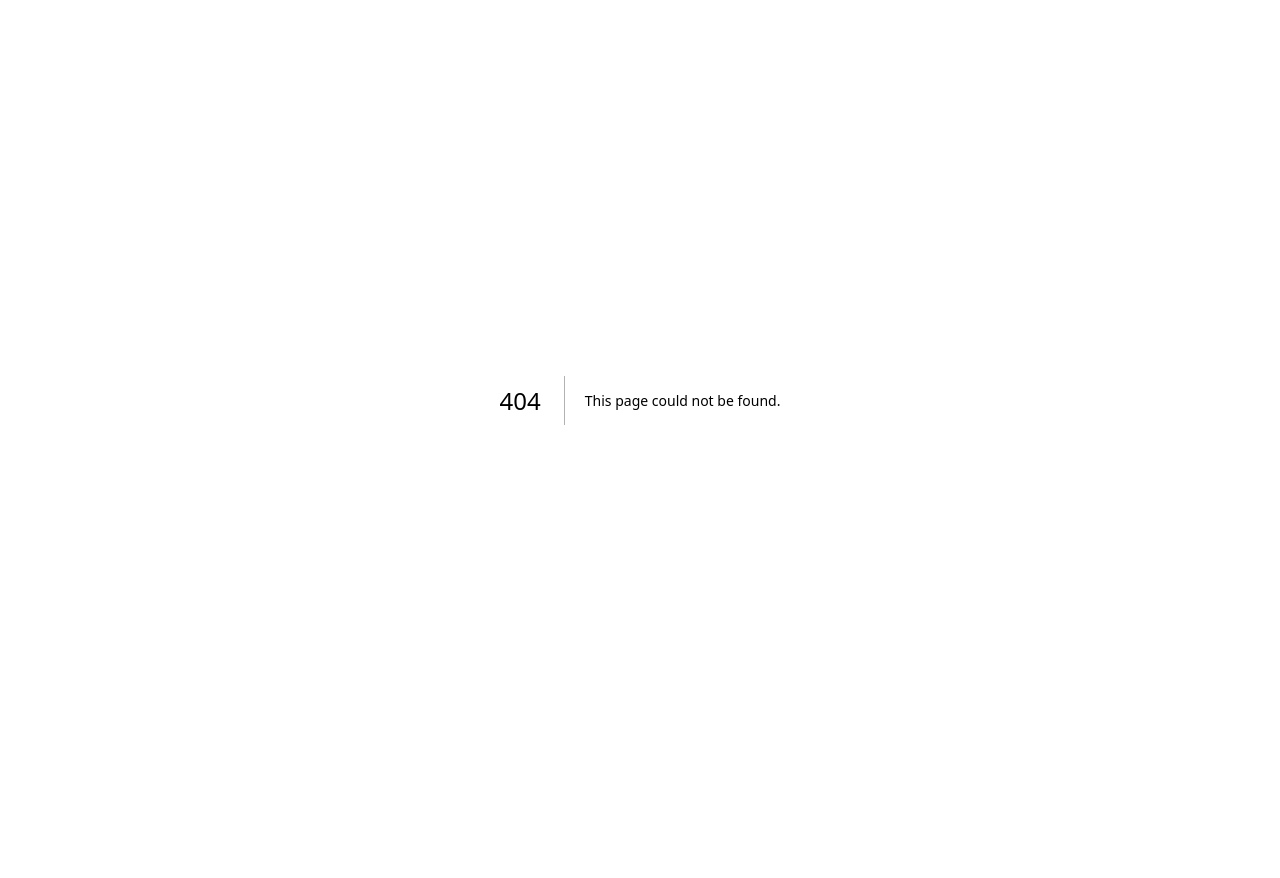
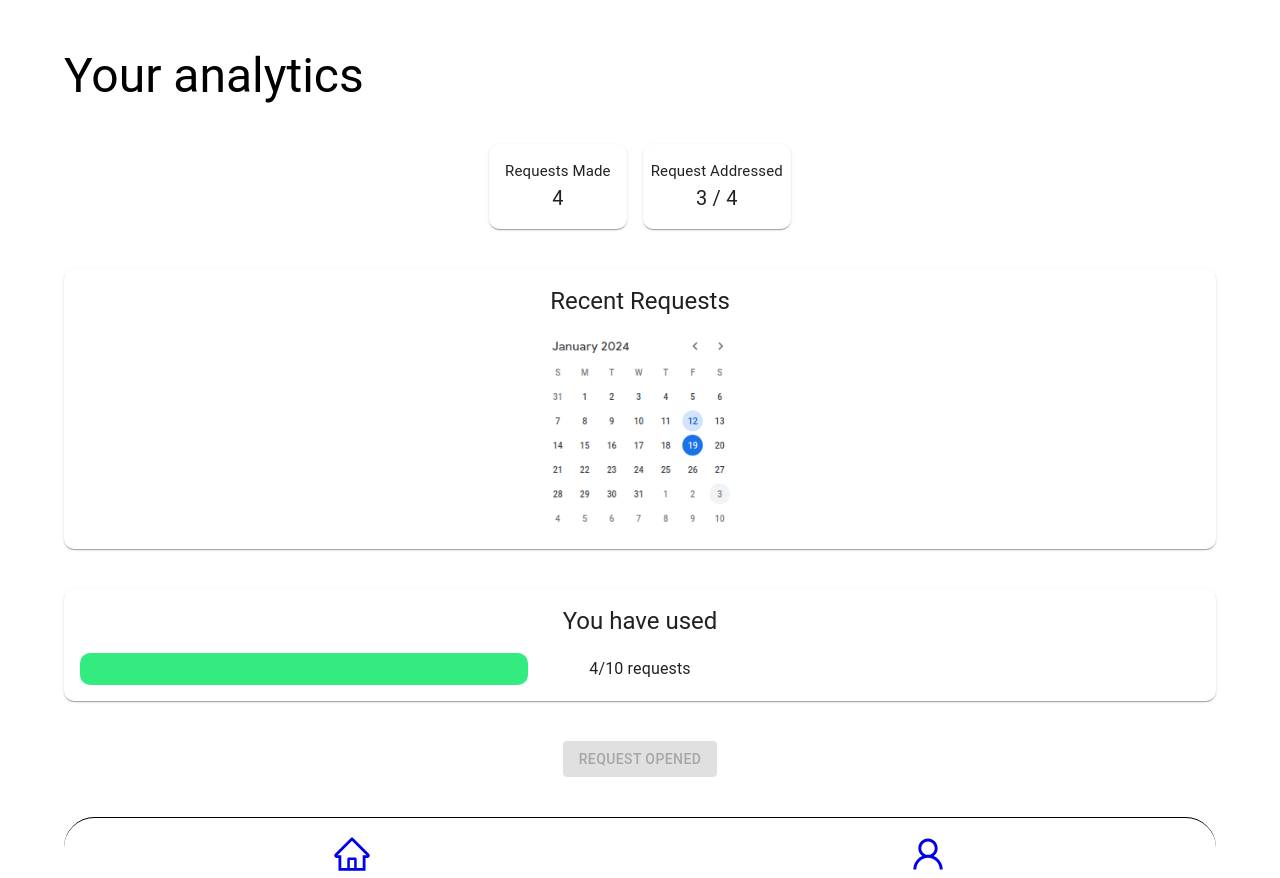
Before and after one commit to 0xs3gfau1t/Swachha, a Next.js app: page /user in a window 1280 px wide. Before the commit this address had no page. Before the commit the page ends 800 px from the top, so only its background shows below. Built offline with nearby package versions, Linux system fonts and the light colour scheme.

Commit message:
no frontend developer

```diff
--- a/package.json
+++ b/package.json
@@ -15,10 +15,8 @@
     "@emotion/styled": "^11.11.0",
     "@mui/lab": "^5.0.0-alpha.161",
     "@mui/material": "^5.15.5",
-    "@mui/x-date-pickers": "^6.19.0",
     "@prisma/client": "^5.8.1",
     "bcryptjs": "^2.4.3",
-    "bootstrap": "^5.3.2",
     "dayjs": "^1.11.10",
     "eslint-config-prettier": "^9.1.0",
     "googleapis": "^131.0.0",
@@ -28,7 +26,6 @@
     "nodemailer": "^6.9.8",
     "prettier": "^3.2.4",
     "react": "^18",
-    "react-bootstrap": "^2.10.0",
     "react-dom": "^18",
     "react-icons": "^5.0.1",
     "uuid": "^9.0.1"
--- a/src/app/user/request/page.tsx
+++ b/src/app/user/page.tsx
@@ -3,6 +3,7 @@
 import { lastRequests } from '@/_mock/user/lastrequests';
 import { MAX_REQUEST } from '@/constants';
 import { Box, Button, Card, Stack, Typography } from '@mui/material';
+import Image from 'next/image';
 import { useState } from 'react';
 
 export default function Request() {
@@ -38,10 +39,10 @@ export default function Request() {
           </Stack>
         </Card>
       </Stack>
-      <Card sx={{ padding: 1, borderRadius: '10px' }}>
+      <Card sx={{ padding: 2, borderRadius: '10px' }}>
         <Stack direction={'column'} gap={2} alignItems={'center'}>
           <Typography variant='h5'>Recent Requests</Typography>
-          {/* TODO: Include calendar*/}
+          <Image src={'/cal.png'} width={200} height={200} alt='calendar requests' />
         </Stack>
       </Card>
       <Card sx={{ padding: 2, borderRadius: '10px' }}>
@@ -74,14 +75,15 @@ export default function Request() {
           </Box>
         </Stack>
       </Card>
-
       <Button
         variant='contained'
         sx={{ alignSelf: 'center' }}
         onClick={requestCollection}
-        disabled={loading}
+        disabled={loading || !!requests.find((i) => i.completedAt === null)}
       >
-        Request for collection
+        {!!requests.find((i) => i.completedAt === null)
+          ? 'Request opened'
+          : 'Request for collection'}
       </Button>
     </Stack>
   );
--- a/src/layouts/bottomnav.tsx
+++ b/src/layouts/bottomnav.tsx
@@ -2,16 +2,12 @@
 
 import BottomNavItem from '@/components/bottom-nav-item';
 import { Stack } from '@mui/material';
-import { AiOutlineHeatMap, AiOutlineHome, AiOutlineUser } from 'react-icons/ai';
+import { AiOutlineHome, AiOutlineUser } from 'react-icons/ai';
 
 const navItems = [
   {
     icon: <AiOutlineHome size={40} />,
     link: '/user',
-  },
-  {
-    icon: <AiOutlineHeatMap size={40} />,
-    link: '/user/request',
   },
   {
     icon: <AiOutlineUser size={40} />,
```
Also changed, not shown: public/cal.png (added), 1 other file (tests, documents, lock files or other folders).
